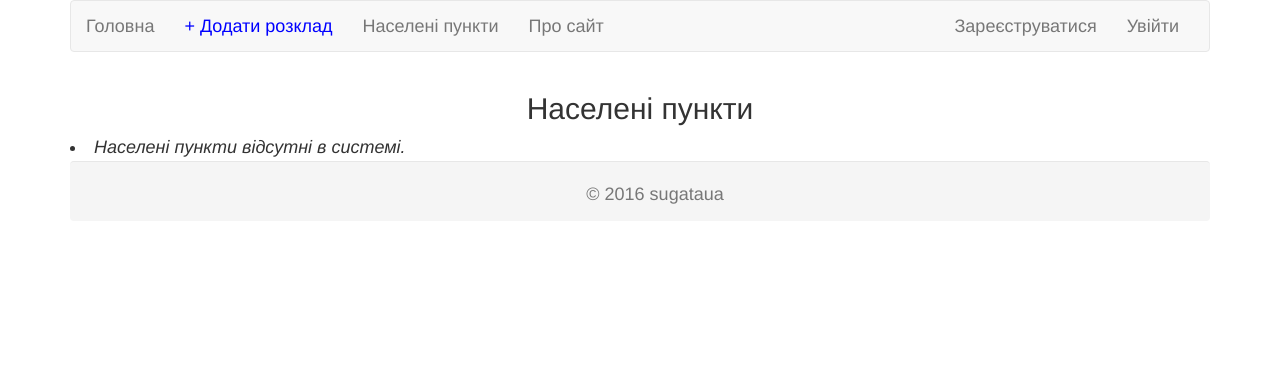
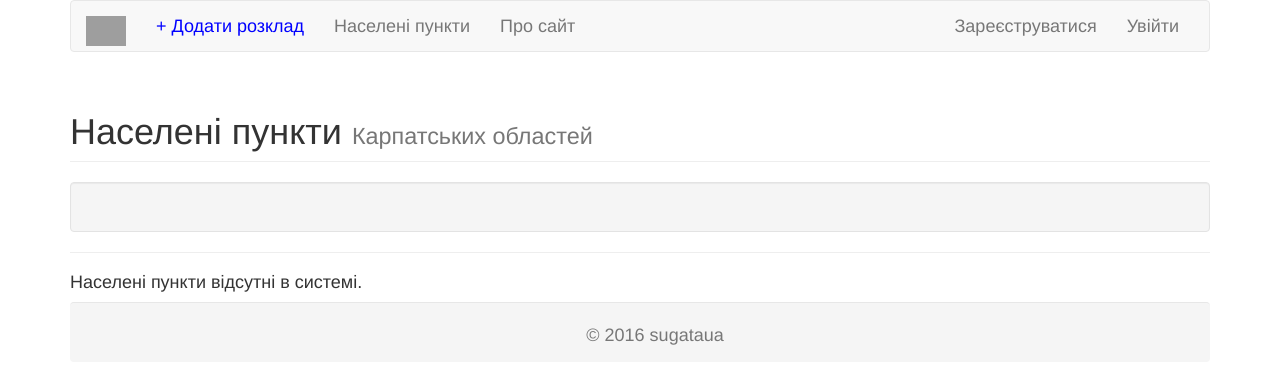
Before and after one commit to sugataua/hedgehog, a Flask app: page /localities in a window 1280 px wide. Shown: the top 384 px of the page. Run offline with Flask 2, Linux system fonts and the light colour scheme; tables that the repository leaves empty hold one stand-in row (values such as "Sample post"); some libraries are stand-ins or nearby versions; grey boxes are pictures that could not be loaded.

Commit message:
Applying style for localities page

```diff
--- a/hedgehog/static/style.css
+++ b/hedgehog/static/style.css
@@ -1,9 +1,9 @@
 body 		{font-size: 18px;}
 
 
-h1           { margin: auto; background: url(/static/logo.png) no-repeat center;
-               height: 136px; }
-h2, h3, h4, h5 		{text-align: center}
+h1           { margin: auto; }
+
+/* h2, h3, h4, h5 		{text-align: center} */
 h1 span 	{display: none}
 header 	{text-align: center}
 /*nav		{margin: auto; padding: auto; height: 20px}*/
--- a/hedgehog/templates/layout.html
+++ b/hedgehog/templates/layout.html
@@ -25,8 +25,8 @@
 
             </button>
               <a class="navbar-brand" href="{{ url_for('show_main_page') }}">
-                <!-- <img alt="Розклади. Головна" src="..."> -->
-                  Головна
+                <img alt="Головна" src="/static/logo.png" height="30px;">
+                  <!-- Головна -->
               </a>
             </div>
             <div class="collapse navbar-collapse" id="navbar-links-collapse-1">
--- a/hedgehog/templates/localities.html
+++ b/hedgehog/templates/localities.html
@@ -1,12 +1,26 @@
 {% extends "layout.html" %}
 {% block body %}
+    {# TO DO #}
     {%  if session.logged_in %}
         <div class="createLink">
             <a href="{{url_for('add_locality') }}" >+ Додати населений пункт</a>
         </div>
     {%  endif %}
-		<h2>Населені пункти</h2>
+    {# /TO DO #}
 
+    <div class="page-header">
+        <h1>Населені пункти <small>Карпатських областей</small></h1>
+    </div>
+
+    <div class="well">
+        <ul>
+            {% for group_region in localities |groupby('region') %}
+            <li><a href="#region-group-{{ loop.index }}">{{ group_region.grouper }} область</a></li>
+            {% endfor %}
+        </ul>
+    </div>
+
+<hr>
 	{% if localities %}
 		Загальна кількість населених пунктів: {{localities|length}}
 		<br>
@@ -14,24 +28,34 @@
 	{% endif %}
 
     {% for group_region in localities |groupby('region') %}
-        <b>{{ group_region.grouper }} область</b>
-        <ul>
-        {%  for group_district in group_region.list|groupby('district') %}
-            <b>{{ group_district.grouper }} район</b>
-            <ul>
-                {%  for locality in group_district.list %}
-                <li>
+        <h3 id="region-group-{{ loop.index }}">{{ group_region.grouper }} область</h3>
+        <table class="table table-striped" id="localities_zakarpatta">
+            <thead>
+                <tr>
+                    <th>#</th>
+                    <th>Назва</th>
+                    <th>Район</th>
+                    <th>Кількість зупинок</th>
+                    <th>Кількість фото розкладів</th>
+                </tr>
+            </thead>
+            <tbody>
 
-                    <a href={{url_for('show_locality', locality_id = locality.id)}}>{{locality.name}}</a>
+            {%  for locality in group_region.list %}
+                <tr>
+                    <td>{{ loop.index }}</td>
+                    <td><a href={{url_for('show_locality', locality_id = locality.id)}}>{{locality.name}}</a></td>
+                    <td>{{ locality.district }} район</td>
+                    <td>0</td>
+                    <td>-</td>
+                </tr>
+            {%  endfor %}
 
+            </tbody>
+        </table>
 
-                </li>
-                {%  endfor %}
-            </ul>
-        {%  endfor %}
-        </ul>
     {% else %}
-		<li><em> Населені пункти відсутні в системі.</em></li>
+		<h4>Населені пункти відсутні в системі.</h4>
     {% endfor %}
 
 
```
